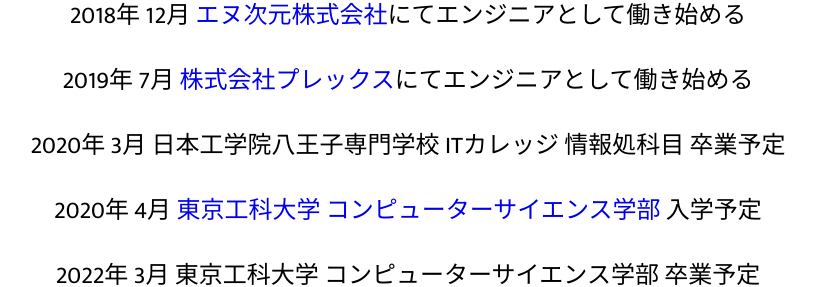
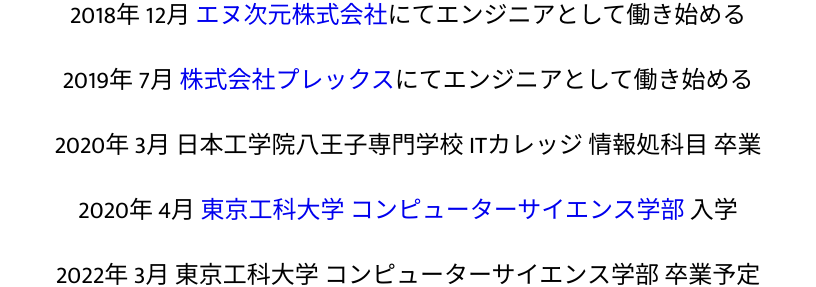
Before and after one commit to SoshiNaito/soshi-portfolio, a Vue app: page / in a window 1280 px wide. Shown: the part 1296-1583 px from the top of the page, without its empty margins (232-1048 px from the left). Built offline with nearby package versions, Linux system fonts and the light colour scheme.

Commit message:
入学予定・卒業予定を入学・卒業に変更

```diff
--- a/src/components/about/Carrier.vue
+++ b/src/components/about/Carrier.vue
@@ -3,8 +3,8 @@
         <p>2018年 4月 <a href="https://www.neec.ac.jp/department/it/" target="_blank" rel="noopener">日本工学院八王子専門学校 ITカレッジ</a> 情報処科目 入学</p>
         <p>2018年 12月 <a href="https://nzigen.com/" target="_blank" rel="noopener">エヌ次元株式会社</a>にてエンジニアとして働き始める</p>
         <p>2019年 7月 <a href="https://plex.co.jp/" target="_blank" rel="noopener">株式会社プレックス</a>にてエンジニアとして働き始める</p>
-        <p>2020年 3月 日本工学院八王子専門学校 ITカレッジ 情報処科目 卒業予定</p>
-        <p>2020年 4月 <a href="https://www.teu.ac.jp/gakubu/cs/index.html" target="_blank" rel="noopener">東京工科大学 コンピューターサイエンス学部</a>  入学予定</p>
+        <p>2020年 3月 日本工学院八王子専門学校 ITカレッジ 情報処科目 卒業</p>
+        <p>2020年 4月 <a href="https://www.teu.ac.jp/gakubu/cs/index.html" target="_blank" rel="noopener">東京工科大学 コンピューターサイエンス学部</a>  入学</p>
         <p>2022年 3月 東京工科大学 コンピューターサイエンス学部 卒業予定</p>
     </div>
 </template>
```
